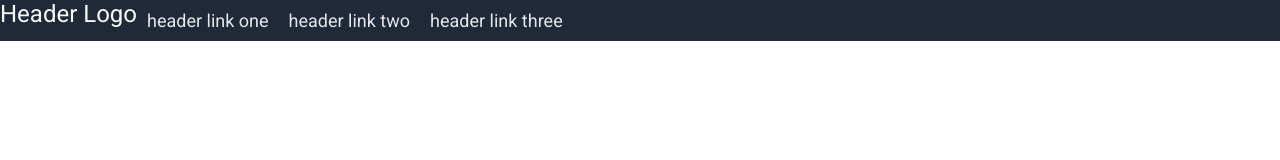
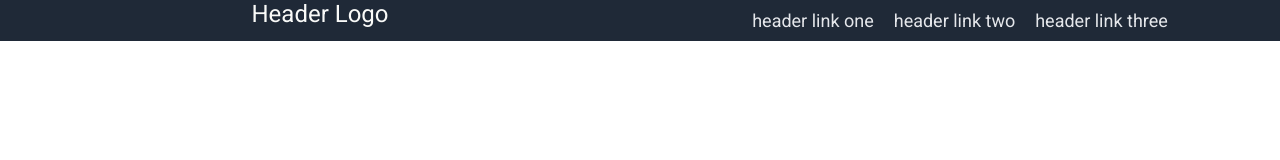
Before and after one commit to EddieBahago/git_test, a plain HTML site: page index.html in a window 1280 px wide. Drawn offline with Linux system fonts and the light colour scheme.

Commit message:
justify-content

```diff
--- a/styles.css
+++ b/styles.css
@@ -33,3 +33,9 @@ ul{
     display: flex;
     flex-direction: row;
 }
+
+.navbar-left, .navbar-right{
+    display: flex;
+    width: 58%;
+    justify-content: center;
+}
```
